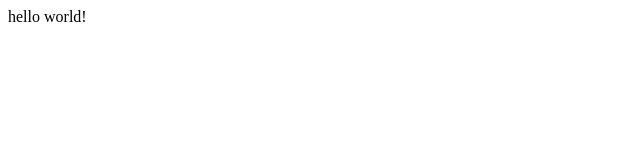
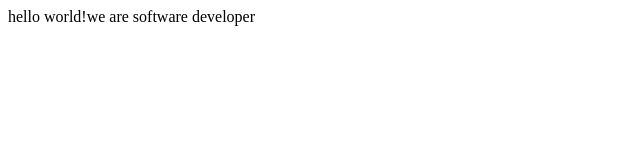
Before and after one commit to tomasesquivelgc/Sadok-and-Tomas-challenge, a plain HTML site: page fcc-test-suite-template-master/index.html in a window 1280 px wide. Shown: the whole page, without its empty margins (0-640 px from the left). Drawn offline with Linux system fonts and the light colour scheme.

Commit message:
soft developer

```diff
--- a/fcc-test-suite-template-master/index.html
+++ b/fcc-test-suite-template-master/index.html
@@ -22,7 +22,7 @@
 
     -->
 
-    hello world!
+    hello world!we are software developer
     <script  src="js/index.js"></script>
   </body>
 </html>
```
